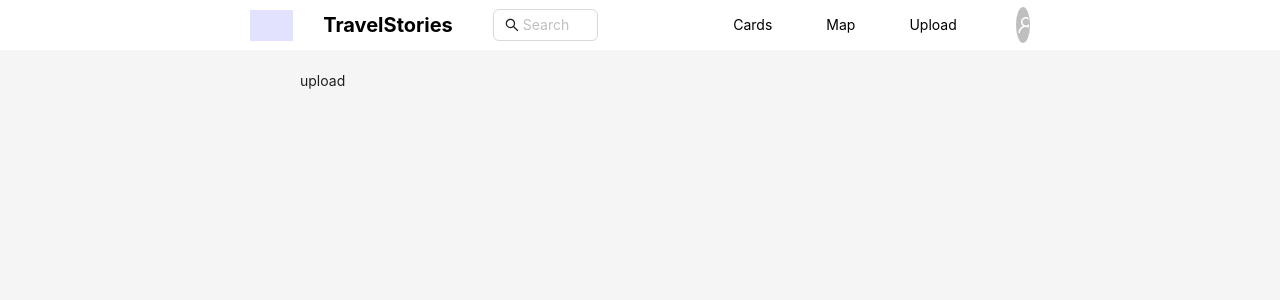
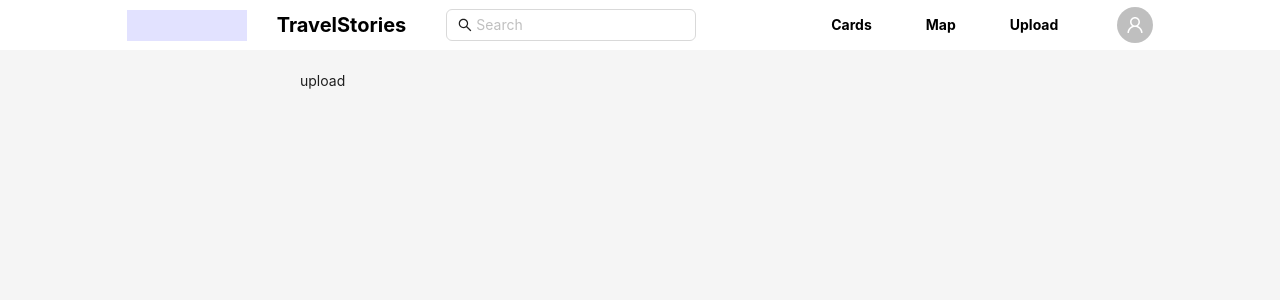
Before and after one commit to chenmh0901/TravelStory, a Vue app: page /upload in a window 1280 px wide. Shown: the top 300 px of the page. Built offline with nearby package versions, Linux system fonts and the light colour scheme.

Commit message:
update header font-weight

```diff
--- a/src/components/header.vue
+++ b/src/components/header.vue
@@ -13,8 +13,8 @@ const onSearch = () => {
       <template #prefix><SearchOutlined @click="onSearch" /></template>
     </a-input>
     <div class="menu">
-      <router-link to="/?home=cards"
-        ><a-button class="menu_btn" type="text">Cards</a-button></router-link
+      <router-link to="/?home=cards">
+        <a-button class="menu_btn" type="text">Cards</a-button></router-link
       >
       <router-link to="/?home=map"
         ><a-button class="menu_btn" type="text">Map</a-button></router-link
@@ -31,16 +31,16 @@ const onSearch = () => {
 
 <style scoped>
 .header {
-  @apply fixed top-0 w-full z-10 flex gap-6 items-center text-white px-[250px] bg-white;
+  @apply fixed top-0 w-full z-10 flex gap-6 items-center justify-center text-white  bg-white;
 }
 .menu {
   @apply h-[50px] flex items-center gap-6 ml-20 mr-5;
 }
 .menu_btn {
-  @apply text-black text-center h-[35px] border-0 rounded-full hover:bg-gray-300;
+  @apply text-black font-bold h-[35px] border-0 rounded-full hover:bg-gray-300;
 }
 .logo {
-  @apply w-[120px] h-[31px] mr-1.5 float-left;
+  @apply w-[120px] h-[31px] mr-1.5;
   background: rgba(110, 110, 255, 0.2);
 }
 </style>
```
